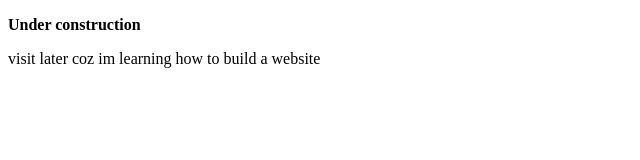
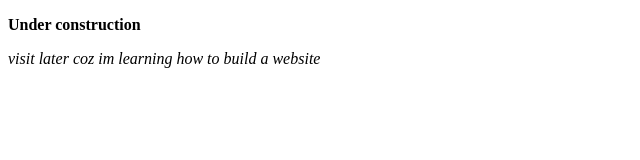
Before and after one commit to Brainitech/brainitech.github.io, a plain HTML site: page index.html in a window 1280 px wide. Shown: the full height of the page, 0-640 px from the left. Drawn offline with Linux system fonts and the light colour scheme.

Commit message:
Update index.html

```diff
--- a/index.html
+++ b/index.html
@@ -6,10 +6,12 @@
             p.Key {
                 font-weight: bold;
             }
+            p.sub-key {
+                font-style: italic
         </style>
     </head>
     <body>
         <p class="Key">Under construction</p>
-        <p>visit later coz im learning how to build a website</p>
+        <p class="sub-key">visit later coz im learning how to build a website</p>
     </body>
 </html>
```
